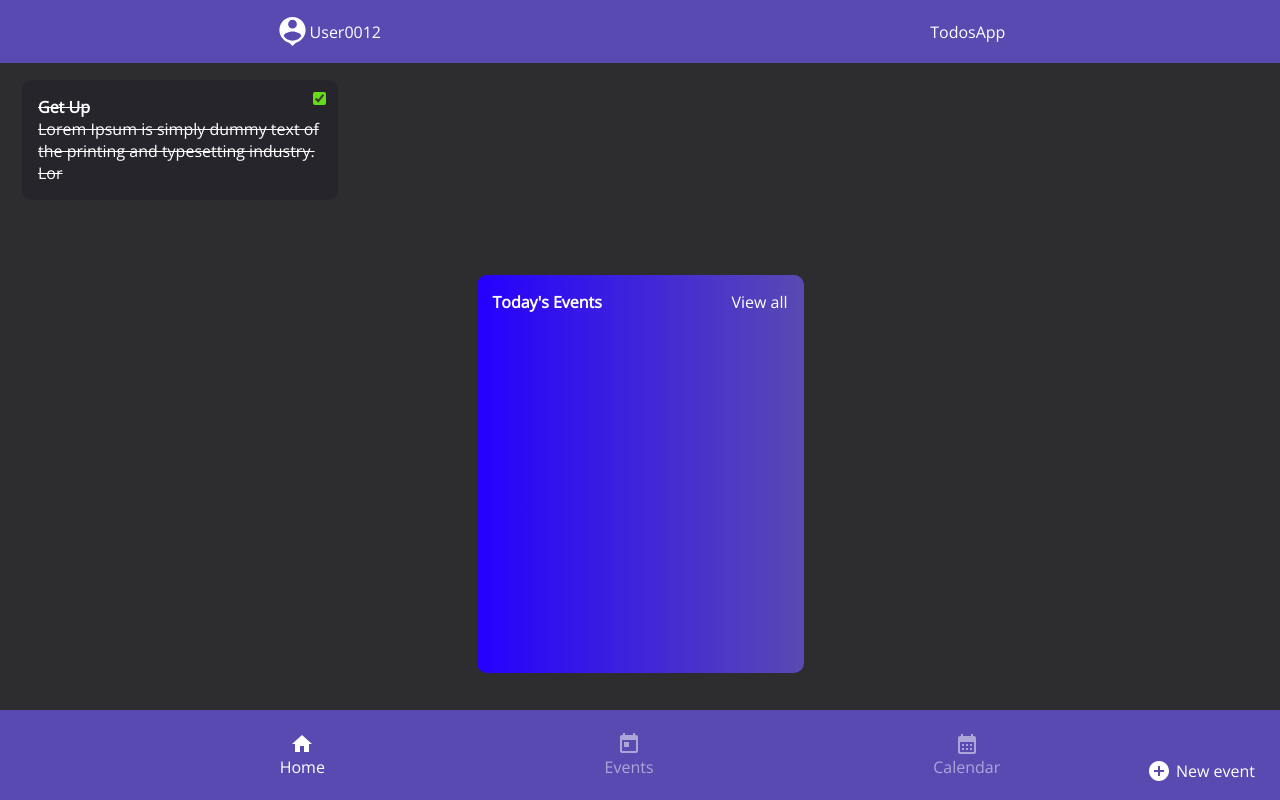
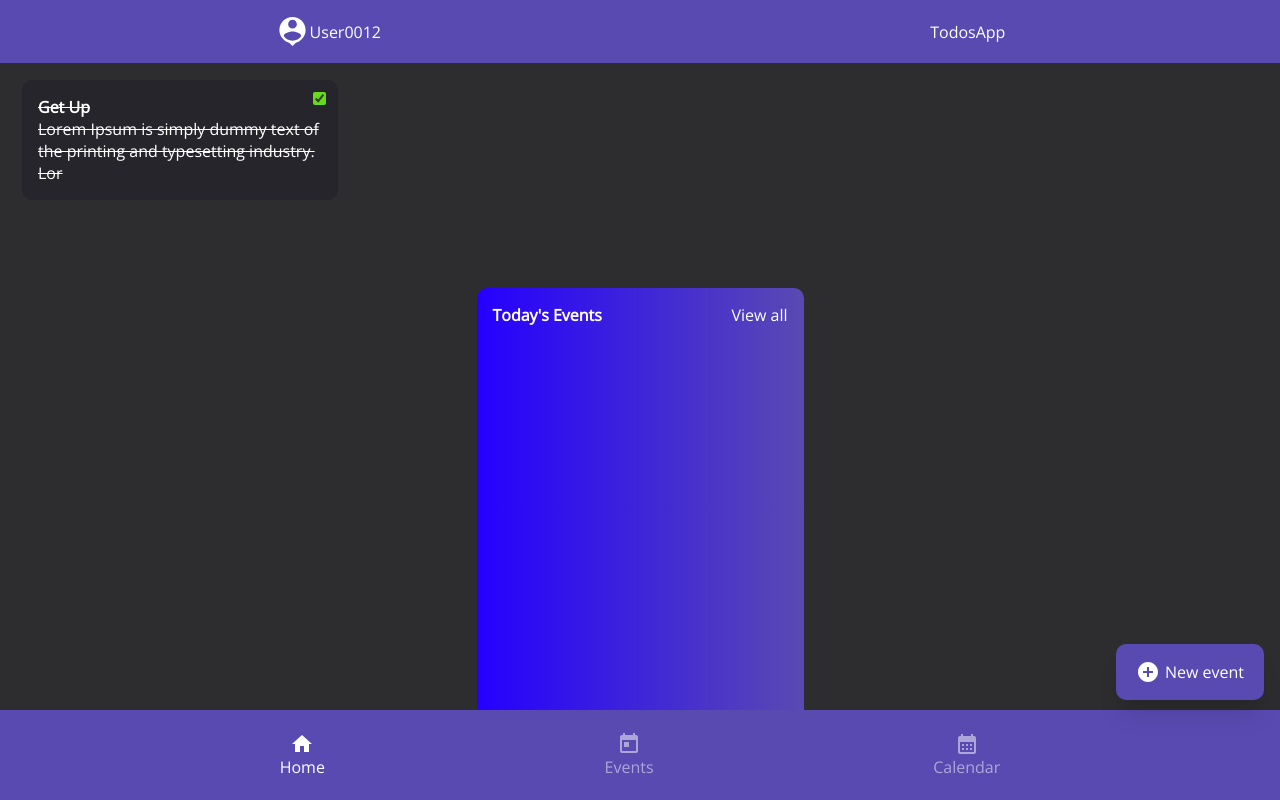
Before and after one commit to mitsuya-creator/todolist, a React (Vite) app: page /dashboard in a window 1280 px wide. Built offline with nearby package versions, Linux system fonts and the light colour scheme.

Commit message:
Reformat: reformatted style UI

```diff
--- a/src/pages/Events.jsx
+++ b/src/pages/Events.jsx
@@ -23,17 +23,17 @@ function EventsHere() {
     return (
         <Slide direction="left" in={true} mountOnEnter unmountOnExit>
             <section className="section_single_slide_mark">
-                <div className="fixed_top">
+                <div className="sticky_top">
                     <User />
+                </div>
+                <div className="button_actions sticky_top">
+                    <div>
+                        <button className={completed ? "button_actions_active" : null} onClick={() => setCompleted(true)}>Completed</button>
+                        <button className={completed ? null : "button_actions_active"} onClick={() => setCompleted(false)}>Uncompleted</button>
+                    </div>
                 </div>
                 <div className="container_todos_by_actions">
                     <section>
-                        <div className="button_actions">
-                            <div>
-                                <button className={completed ? "button_actions_active" : null} onClick={() => setCompleted(true)}>Completed</button>
-                                <button className={completed ? null : "button_actions_active"} onClick={() => setCompleted(false)}>Uncompleted</button>
-                            </div>
-                        </div>
                         <div className="card_events">
                             <ul className="flex flex-direction-column">
                                 {selectedEvents.map(todo => <Card key={todo.id} data={todo} onChange={handleOnChange} />)}
--- a/src/pages/Home.jsx
+++ b/src/pages/Home.jsx
@@ -21,12 +21,14 @@ export default function Home() {
     useEffect(() => addItemToLocalStorage(events), [events]);
     const completedEventsToday = events.filter(data => data.isCompleted === true && data.date == showFormattedDate(new Date()))
     const unCompletedEventsToday = events.filter(data => data.isCompleted === false && data.date == showFormattedDate(new Date()))
-    let isThereEventsToday = events.map(data => data.date == showFormattedDate(new Date())).length > 0;
+    let isThereEventsToday = events.filter(data => data.date == showFormattedDate(new Date())).length > 0;
+    console.log(showFormattedDate(new Date()))
+    console.log(isThereEventsToday)
     let content;
     if (isThereEventsToday) {
         content = <>
             <ul className={completedEventsToday.length == 1 ? "container_list_by_actions flex justify-center" : "container_list_by_actions"}>
-                {completedEventsToday.length != 0 ? completedEventsToday.map(data => <Card key={data.id} data={data} onChange={handleOnChange} />) : <p>You have {unCompletedEventsToday.length} uncompleted events today, make it completed LFG  </p>}
+                {completedEventsToday.length != 0 ? completedEventsToday.map(data => <Card key={data.id} data={data} onChange={handleOnChange} />) : <p className="uncompleted_events">You have {unCompletedEventsToday.length} uncompleted events today, make it completed LFG  </p>}
             </ul>
             <TodayTask unCompletedEventsToday={unCompletedEventsToday} onChange={handleOnChange} />
             <ButtonAddTodo style="container_button_add_todo_home" />
--- a/src/style/style.css
+++ b/src/style/style.css
@@ -142,7 +142,8 @@ body {
     width: 100vw;
     display: flex;
     justify-content: center;
-    align-items: center
+    align-items: center;
+    height: 100vh;
 }
 
 .body_noevent {
@@ -283,18 +284,19 @@ input[type="checkbox"]:hover {
 
 .container_todos_by_actions {
     width: 100vw;
-    margin: 63px auto 0;
+    height: max-content;
+    margin: auto;
     display: flex;
     justify-content: center;
     z-index: 1;
-    position: absolute;
+    overflow-y: scroll;
 }
 
 .button_actions {
-    margin-top: 20px;
+    margin-top: 68px;
     display: flex;
     width: 100vw;
-    height: 51px;
+    height: 63px;
     justify-content: center;
     background-color: var(--bg-body);
 }
@@ -327,12 +329,12 @@ input[type="checkbox"]:hover {
 
 .card_events {
     width: 100vw;
-    height: 72vh;
+    height: fit-content;
     display: flex;
     justify-content: center;
     background-color: var(--bg-body);
     margin-top: 10px;
-    overflow-y: scroll;
+
 }
 
 .container_list_by_actions {
@@ -409,10 +411,9 @@ button:hover {
 
 .container_today_task_view_lessen {
     width: 327px;
-    height: fit-content;
     background: rgb(37, 0, 255);
     background: linear-gradient(90deg, rgba(37, 0, 255, 1) 0%, rgba(89, 74, 178, 1) 100%);
-    margin: 275px auto 0;
+    margin: 0 auto 0;
     border-radius: 10px;
     position: relative;
 }
@@ -431,11 +432,11 @@ button:hover {
 
 
 .body_today_task_view_lessen {
-    overflow-y: scroll;
-    height: 43vh;
     background-color: transparent;
     display: flex;
     flex-direction: column;
+    height: 50vh;
+    overflow-y: scroll
 }
 
 .success_svg {
@@ -445,6 +446,7 @@ button:hover {
 .container_today_task {
     display: flex;
     justify-content: center;
+    margin-top: 36vh;
 }
 
 .container_calendar {
@@ -527,8 +529,8 @@ button:hover {
 .container_button_add_todo_home {
     position: absolute;
     width: 116px;
-    right: 5px;
-    bottom: 1px;
+    right: 16px;
+    bottom: 100px;
     display: flex;
     flex-direction: row;
     justify-content: center;
@@ -537,6 +539,7 @@ button:hover {
     padding: 16px;
     border-radius: 10px;
     z-index: 11;
+    box-shadow: rgba(0, 0, 0, 0.1) 0px 20px 25px -5px, rgba(0, 0, 0, 0.04) 0px 10px 10px -5px;
 
 
 }
@@ -629,3 +632,9 @@ button:hover {
     align-items: center;
     flex-direction: column;
 }
+
+.uncompleted_events {
+    width: 284px;
+    height: 100%;
+    background-color: red;
+}
```
